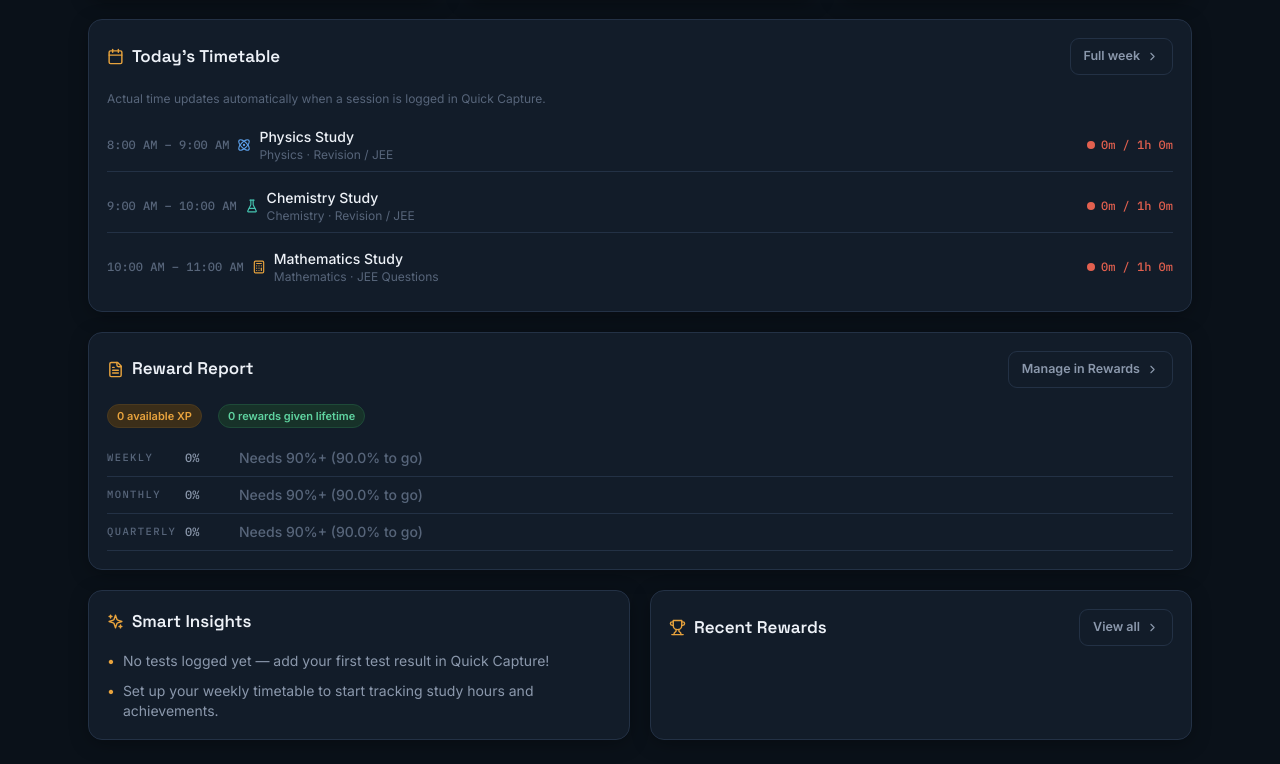
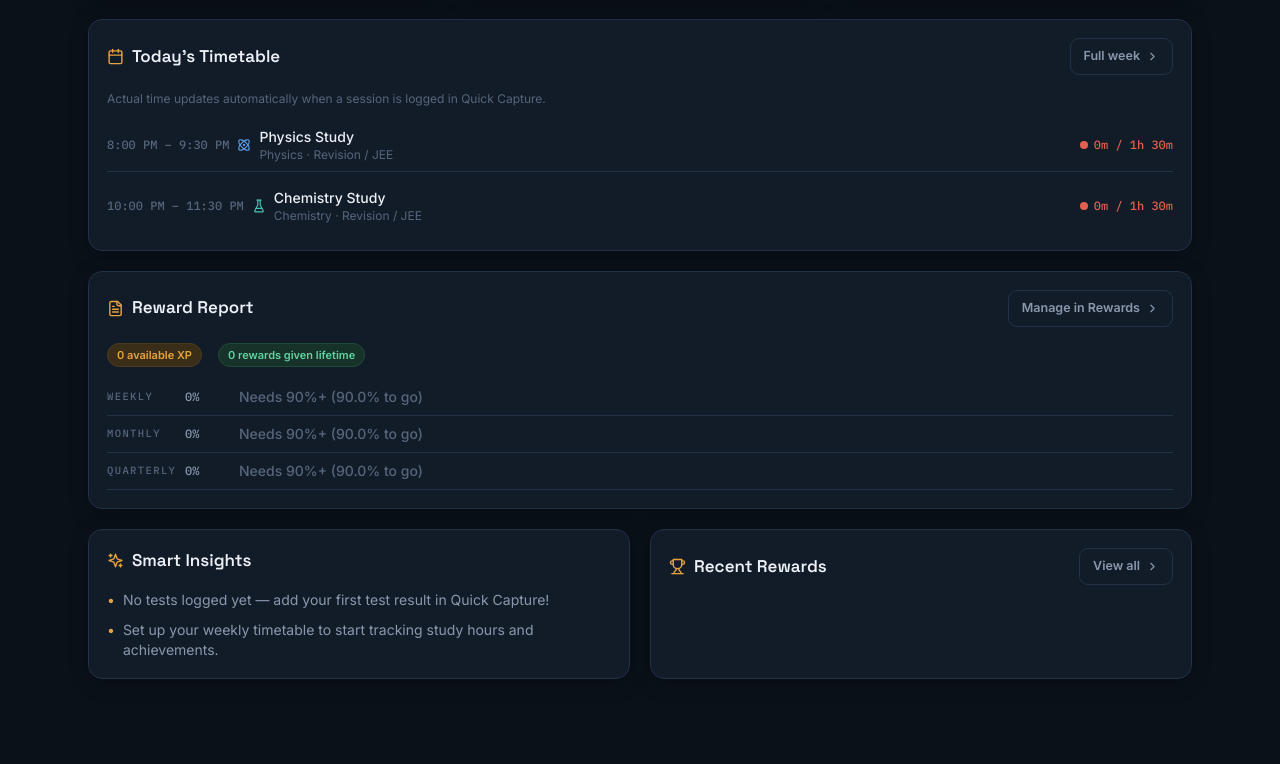
Before and after one commit to chiranjibsahoo/lockon-study-tracker, a React (Vite) app: page / in a window 1280 px wide. Shown: the part 924-1688 px from the top of the page. After the commit the page ends 1627 px from the top, so only its background shows below. Built offline with nearby package versions, Linux system fonts and the light colour scheme.

Commit message:
feat: update Saturday and Sunday timetable slots to strictly 8:00pm-9:30pm Physics and 10:00pm-11:30pm Chemistry across all views

```diff
--- a/src/data/initialData.js
+++ b/src/data/initialData.js
@@ -34,14 +34,12 @@ export const defaultWeeklyTimetable = {
     { id: 'fri-4', start: 1320, end: 1410, subject: 'Mathematics', topic: 'Mathematics Study', type: 'JEE Questions' },
   ],
   Saturday: [
-    { id: 'sat-1', start: 480, end: 540, subject: 'Physics', topic: 'Physics Study', type: 'Revision / JEE' },
-    { id: 'sat-2', start: 540, end: 600, subject: 'Chemistry', topic: 'Chemistry Study', type: 'Revision / JEE' },
-    { id: 'sat-3', start: 600, end: 660, subject: 'Mathematics', topic: 'Mathematics Study', type: 'JEE Questions' },
+    { id: 'sat-1', start: 1200, end: 1290, subject: 'Physics', topic: 'Physics Study', type: 'Revision / JEE' },
+    { id: 'sat-2', start: 1320, end: 1410, subject: 'Chemistry', topic: 'Chemistry Study', type: 'Revision / JEE' },
   ],
   Sunday: [
-    { id: 'sun-1', start: 480, end: 540, subject: 'Physics', topic: 'Physics Study', type: 'Test Preparation' },
-    { id: 'sun-2', start: 540, end: 600, subject: 'Chemistry', topic: 'Chemistry Study', type: 'Test Preparation' },
-    { id: 'sun-3', start: 600, end: 660, subject: 'Mathematics', topic: 'Mathematics Study', type: 'Test Preparation' },
+    { id: 'sun-1', start: 1200, end: 1290, subject: 'Physics', topic: 'Physics Study', type: 'Test Preparation' },
+    { id: 'sun-2', start: 1320, end: 1410, subject: 'Chemistry', topic: 'Chemistry Study', type: 'Test Preparation' },
   ],
 };
 
--- a/src/utils/analyticsHelpers.js
+++ b/src/utils/analyticsHelpers.js
@@ -2,6 +2,11 @@ import { dowOf, TODAY_DATE } from './timeHelpers';
 import { defaultWeeklyTimetable } from '../data/initialData';
 
 export function getSlotsForDow(timetable, dow) {
+  if (['Saturday', 'Sunday'].includes(dow)) {
+    if (!timetable || !timetable[dow] || !timetable[dow].some((s) => s.start === 1200)) {
+      return defaultWeeklyTimetable[dow] || [];
+    }
+  }
   if (timetable && Array.isArray(timetable[dow]) && timetable[dow].length > 0) {
     return timetable[dow];
   }
--- a/src/utils/storage.js
+++ b/src/utils/storage.js
@@ -23,11 +23,14 @@ export function loadStoredData() {
       ? JSON.parse(localStorage.getItem(KEYS.TIMETABLE))
       : timetableSeed;
 
-    // Ensure every single day (Mon-Sun) has its full default plan if empty
+    // Ensure every single day (Mon-Sun) has its full default plan
     const timetable = { ...defaultWeeklyTimetable };
     if (rawTimetable && typeof rawTimetable === 'object') {
       Object.keys(defaultWeeklyTimetable).forEach((dow) => {
-        if (Array.isArray(rawTimetable[dow]) && rawTimetable[dow].length > 0) {
+        if (['Saturday', 'Sunday'].includes(dow)) {
+          // Strictly enforce new Saturday & Sunday evening slots (8:00-9:30 PM Physics, 10:00-11:30 PM Chemistry)
+          timetable[dow] = defaultWeeklyTimetable[dow];
+        } else if (Array.isArray(rawTimetable[dow]) && rawTimetable[dow].length > 0) {
           timetable[dow] = rawTimetable[dow];
         }
       });
```
